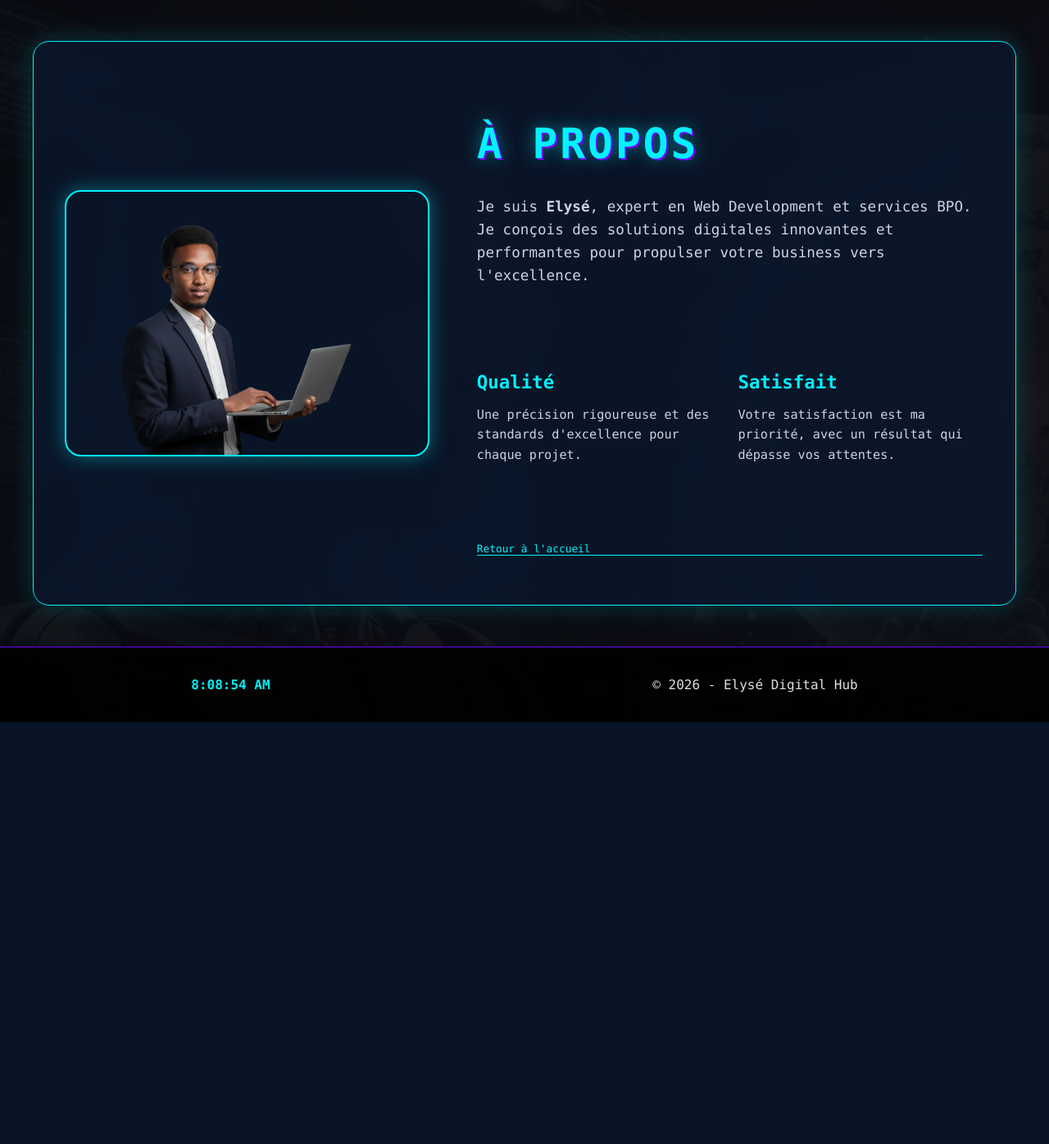
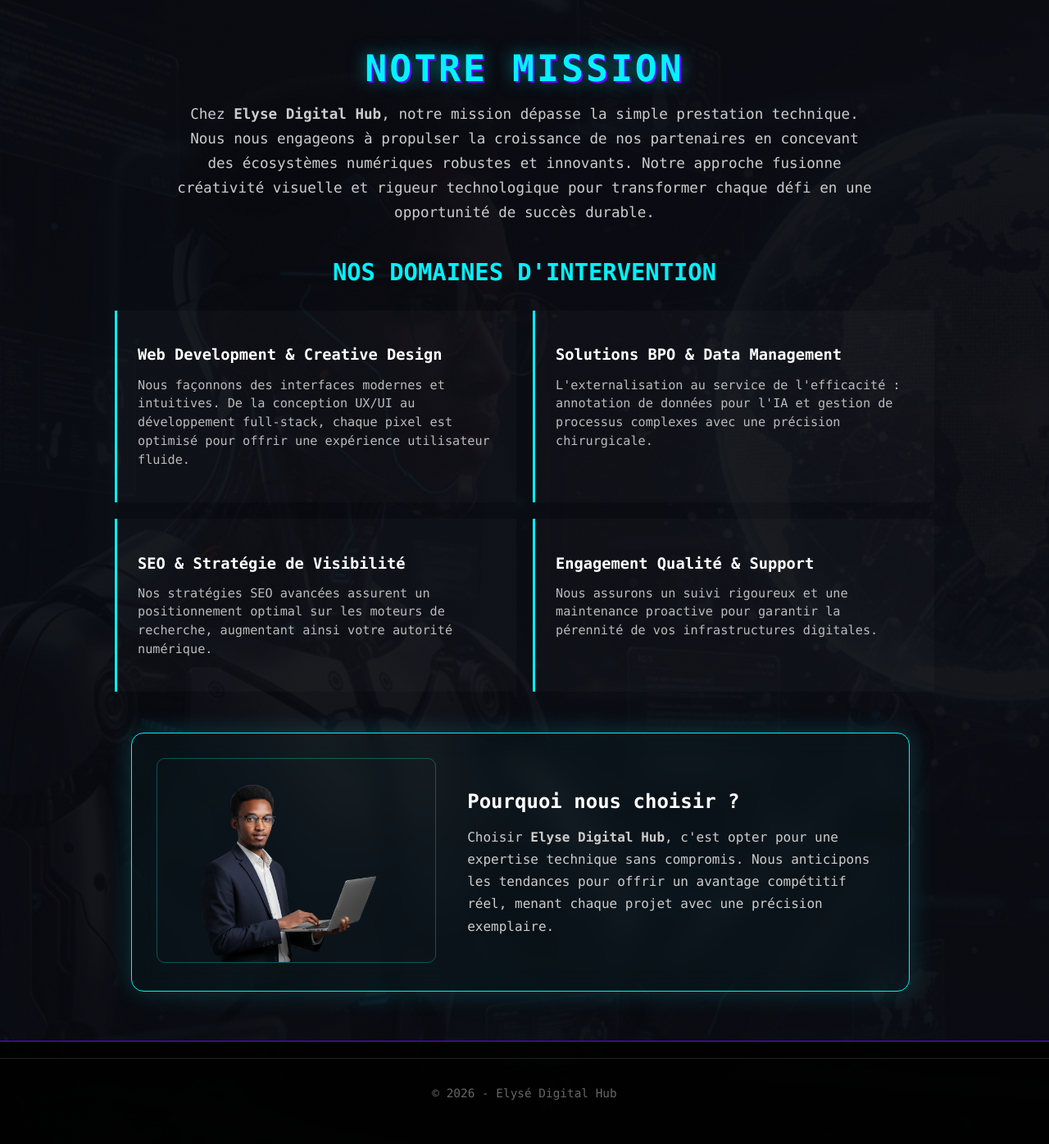
Before and after one commit to elyserandrianaivoson235-design/elyse-digital-hub, a Flask app: page /momba in a window 1280 px wide. Shown: the part 80-1476 px from the top of the page at 82% size. Before the commit the page ends 961 px from the top, so only its background shows below. Run offline with Flask 3, Linux system fonts and the light colour scheme.

Commit message:
Add files via upload

```diff
--- a/templates/momba.html
+++ b/templates/momba.html
@@ -3,27 +3,19 @@
 <head>
     <meta charset="UTF-8">
     <meta name="viewport" content="width=device-width, initial-scale=1.0">
-    <title>{% if lang == 'fr' %}À Propos{% else %}About{% endif %} - Elysé Digital Hub</title>
+    <title>{% if lang == 'fr' %}À Propos - Expertise Digitale{% else %}About - Digital Expertise{% endif %} - Elysé Digital Hub</title>
     <link rel="stylesheet" href="/static/style.css">
 </head>
 <body>
     <nav>
         <div class="nav-logo">
-            <a href="/">
-                <img src="{{ url_for('static', filename='Logo.png') }}" alt="Elysé Digital Logo">
-            </a>
+            <a href="/"><img src="{{ url_for('static', filename='Logo.png') }}" alt="Logo"></a>
         </div>
-
         <div class="nav-right-side">
             <div class="nav-links">
-                <a href="/" class="menu-link {% if request.path == '/' %}active{% endif %}">
-                    {% if lang == 'fr' %}ACCUEIL{% else %}HOME{% endif %}
-                </a>
-                <a href="/momba" class="menu-link {% if request.path == '/momba' %}active{% endif %}">
-                    {% if lang == 'fr' %}À PROPOS{% else %}ABOUT{% endif %}
-                </a>
+                <a href="/" class="menu-link">{% if lang == 'fr' %}ACCUEIL{% else %}HOME{% endif %}</a>
+                <a href="/momba" class="menu-link active">{% if lang == 'fr' %}À PROPOS{% else %}ABOUT{% endif %}</a>
             </div>
-
             <div class="lang-switcher">
                 <a href="/set-language/fr" class="lang-btn {% if lang == 'fr' %}active{% endif %}">FR</a>
                 <a href="/set-language/en" class="lang-btn {% if lang == 'en' %}active{% endif %}">EN</a>
@@ -31,52 +23,78 @@
         </div>
     </nav>
 
-    <div class="momba-layout">
-        <div class="momba-image-side">
-            <img src="/static/profil.png" alt="Elysé">
+    <div class="container" style="max-width: 1000px; margin: 0 auto; padding: 20px;">
+
+        <section class="mission-section" style="margin-bottom: 40px; text-align: center;">
+            <h1 class="glitch-title" style="font-size: 2.8rem; margin-bottom: 15px;">
+                {% if lang == 'fr' %}NOTRE MISSION{% else %}OUR MISSION{% endif %}
+            </h1>
+            <p style="font-size: 1.1rem; line-height: 1.7; color: #ccc; max-width: 850px; margin: 0 auto;">
+                {% if lang == 'fr' %}
+                    Chez <strong>Elyse Digital Hub</strong>, notre mission dépasse la simple prestation technique. Nous nous engageons à propulser la croissance de nos partenaires en concevant des écosystèmes numériques robustes et innovants. Notre approche fusionne créativité visuelle et rigueur technologique pour transformer chaque défi en une opportunité de succès durable.
+                {% else %}
+                    At <strong>Elyse Digital Hub</strong>, our mission goes beyond simple technical provision. We are committed to propelling our partners' growth by designing robust and innovative digital ecosystems. Our approach merges visual creativity and technological rigor to transform every challenge into an opportunity for lasting success.
+                {% endif %}
+            </p>
+        </section>
+
+        <section class="expertise-details" style="margin-bottom: 40px;">
+            <h2 style="color: #00f2ff; text-align: center; margin-bottom: 30px; font-size: 1.8rem;">
+                {% if lang == 'fr' %}NOS DOMAINES D'INTERVENTION{% else %}OUR CORE EXPERTISE{% endif %}
+            </h2>
+
+            <div style="display: grid; grid-template-columns: 1fr 1fr; gap: 20px;">
+                <div style="background: rgba(255,255,255,0.02); padding: 25px; border-left: 3px solid #00f2ff;">
+                    <h3 style="color: #fff; margin-bottom: 10px;">Web Development & Creative Design</h3>
+                    <p style="color: #bbb; line-height: 1.5; font-size: 0.95rem;">
+                        {% if lang == 'fr' %}Nous façonnons des interfaces modernes et intuitives. De la conception UX/UI au développement full-stack, chaque pixel est optimisé pour offrir une expérience utilisateur fluide.{% else %}We craft modern and intuitive interfaces. From UX/UI design to full-stack development, every pixel is optimized for a seamless user experience.{% endif %}
+                    </p>
                 </div>
 
-        <div class="momba-text-side">
-            <h1 class="glitch-title">
-                {% if lang == 'fr' %}À PROPOS{% else %}ABOUT ME{% endif %}
-            </h1>
-
-            <p class="main-intro">
-    {% if lang == 'fr' %}
-        Je suis <strong>Elysé</strong>, expert en Web Development et services BPO.
-        Je conçois des solutions digitales innovantes et performantes pour
-        propulser votre business vers l'excellence.
-    {% else %}
-        I am <strong>Elysé</strong>, expert in Web Development and BPO services.
-        I design innovative and high-performance digital solutions to propel
-        your business towards excellence.
-    {% endif %}
-</p>
-
-<div class="services-grid" style="grid-template-columns: 1fr 1fr; gap: 20px; margin-top: 30px;">
-    <div class="service-card">
-        <h3>{% if lang == 'fr' %}Qualité{% else %}Quality{% endif %}</h3>
-        <p>
-            {% if lang == 'fr' %}Une précision rigoureuse et des standards d'excellence pour chaque projet.{% else %}Rigorous precision and standards of excellence for every project.{% endif %}
+                <div style="background: rgba(255,255,255,0.02); padding: 25px; border-left: 3px solid #00f2ff;">
+                    <h3 style="color: #fff; margin-bottom: 10px;">Solutions BPO & Data Management</h3>
+                    <p style="color: #bbb; line-height: 1.5; font-size: 0.95rem;">
+                        {% if lang == 'fr' %}L'externalisation au service de l'efficacité : annotation de données pour l'IA et gestion de processus complexes avec une précision chirurgicale.{% else %}Outsourcing for efficiency: data annotation for AI and complex process management with surgical precision.{% endif %}
                     </p>
                 </div>
-    <div class="service-card">
-        <h3>{% if lang == 'fr' %}Satisfait{% else %}Satisfaction{% endif %}</h3>
-        <p>
-            {% if lang == 'fr' %}Votre satisfaction est ma priorité, avec un résultat qui dépasse vos attentes.{% else %}Your satisfaction is my priority, with results that exceed your expectations.{% endif %}
+
+                <div style="background: rgba(255,255,255,0.02); padding: 25px; border-left: 3px solid #00f2ff;">
+                    <h3 style="color: #fff; margin-bottom: 10px;">SEO & Stratégie de Visibilité</h3>
+                    <p style="color: #bbb; line-height: 1.5; font-size: 0.95rem;">
+                        {% if lang == 'fr' %}Nos stratégies SEO avancées assurent un positionnement optimal sur les moteurs de recherche, augmentant ainsi votre autorité numérique.{% else %}Our advanced SEO strategies ensure optimal positioning on search engines, increasing your digital authority.{% endif %}
+                    </p>
+                </div>
+
+                <div style="background: rgba(255,255,255,0.02); padding: 25px; border-left: 3px solid #00f2ff;">
+                    <h3 style="color: #fff; margin-bottom: 10px;">Engagement Qualité & Support</h3>
+                    <p style="color: #bbb; line-height: 1.5; font-size: 0.95rem;">
+                        {% if lang == 'fr' %}Nous assurons un suivi rigoureux et une maintenance proactive pour garantir la pérennité de vos infrastructures digitales.{% else %}We ensure rigorous follow-up and proactive maintenance to guarantee the durability of your digital infrastructures.{% endif %}
                     </p>
                 </div>
             </div>
-            <a href="/" class="fb-link" style="margin-top: 30px; display: inline-block;">
-                {% if lang == 'fr' %}Retour à l'accueil{% else %}Back to home{% endif %}
-            </a>
+        </section>
+
+        <div class="momba-layout" style="display: flex; gap: 40px; align-items: center; background: rgba(0, 242, 255, 0.03); padding: 30px; border-radius: 15px; margin-bottom: 20px;">
+            <div style="flex: 1;">
+                <img src="/static/profil.png" alt="Elysé" style="width: 100%; border-radius: 10px; border: 1px solid rgba(0, 242, 255, 0.3);">
+            </div>
+            <div style="flex: 1.5;">
+                <h2 style="color: #fff; margin-bottom: 15px;">Pourquoi nous choisir ?</h2>
+                <p style="color: #ccc; line-height: 1.7; font-size: 1rem;">
+                    {% if lang == 'fr' %}
+                        Choisir <strong>Elyse Digital Hub</strong>, c'est opter pour une expertise technique sans compromis. Nous anticipons les tendances pour offrir un avantage compétitif réel, menant chaque projet avec une précision exemplaire.
+                    {% else %}
+                        Choosing <strong>Elyse Digital Hub</strong> means opting for uncompromising technical expertise. We anticipate trends to offer a real competitive advantage, leading every project with exemplary precision.
+                    {% endif %}
+                </p>
             </div>
         </div>
 
-    <footer>
-        <div class="footer-container">
-            <span id="ora-izao">00:00:00</span>
-            <p class="copyright">&copy; 2026 - Elysé Digital Hub</p>
+    </div>
+
+    <footer style="margin-top: 20px;">
+        <div class="footer-container" style="text-align: center; padding: 20px 0; border-top: 1px solid #222;">
+            <p class="copyright" style="color: #666; font-size: 0.9rem;">&copy; 2026 - Elysé Digital Hub</p>
         </div>
     </footer>
 
```
Lines whose indentation alone changed are shown as unchanged.
